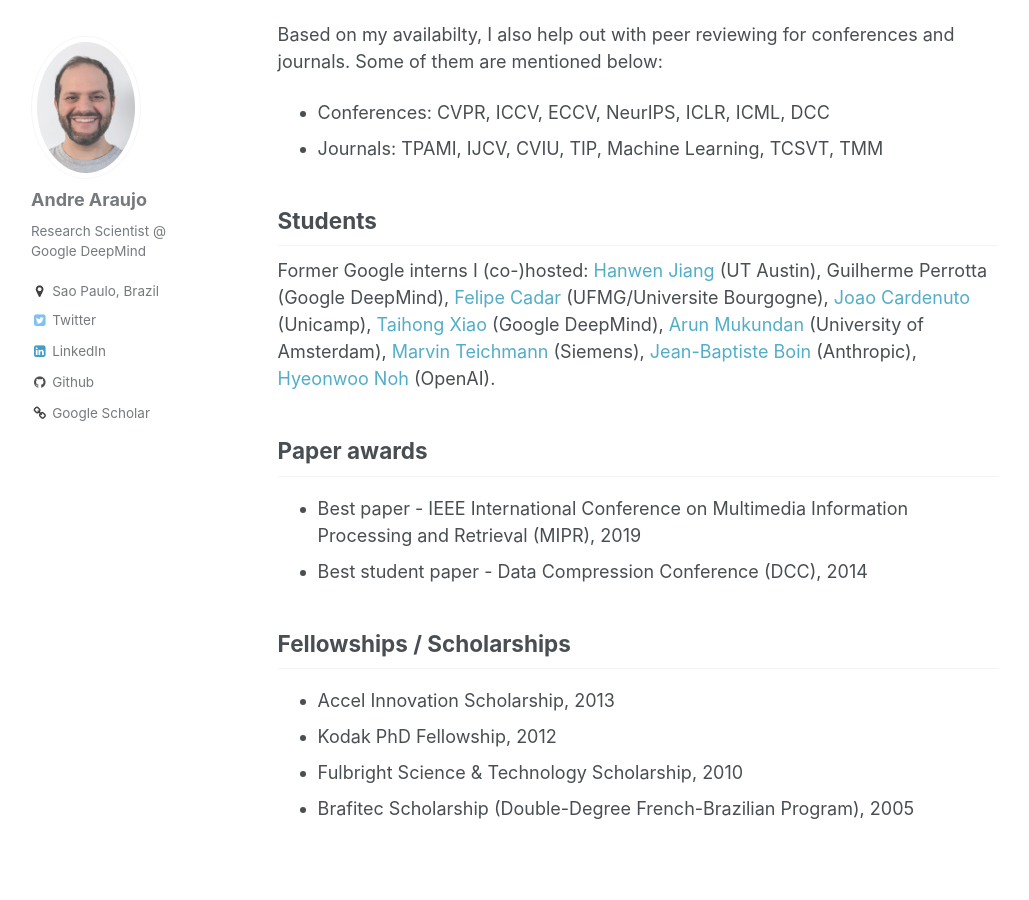
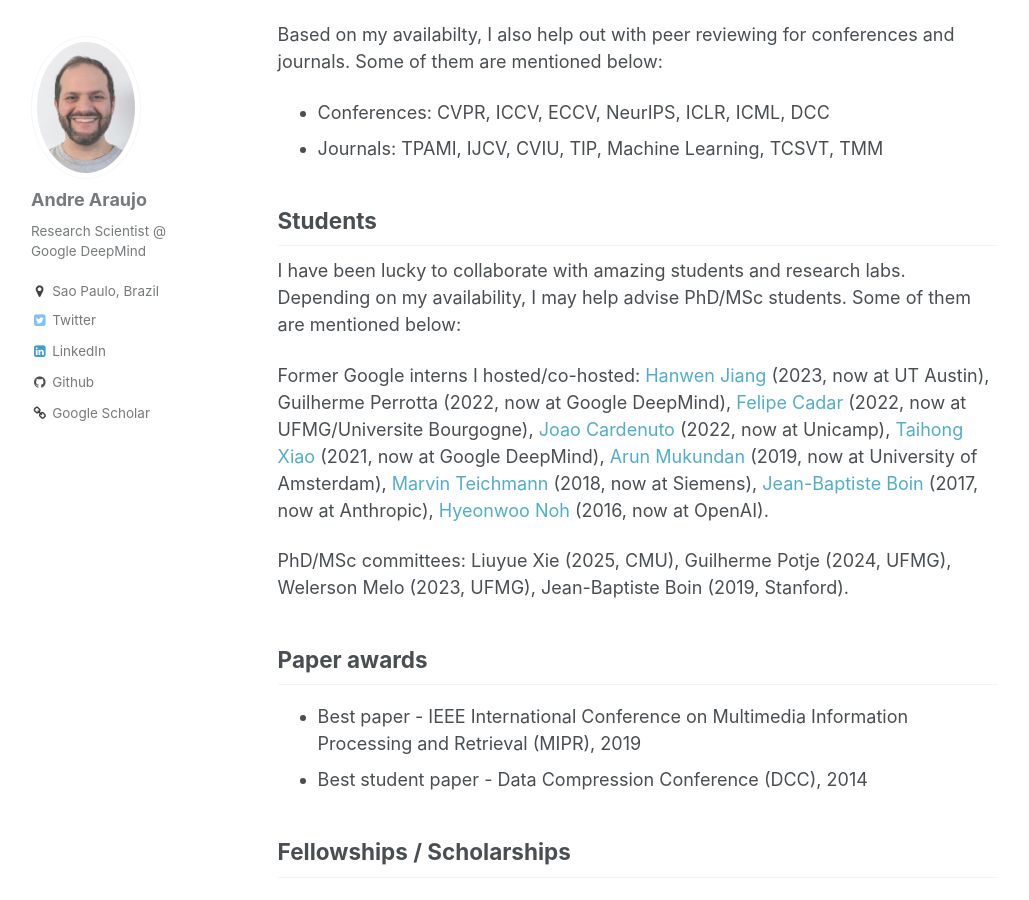
Before and after one commit to andrefaraujo/andrefaraujo.github.io, a Jekyll site: the page built from _pages/other.md, in a window 1280 px wide and 900 px high, scrolled down 335 px. Shown: the whole window, without its empty margins (27-1056 px from the left). Built offline with Jekyll 4.4.1, drawn with Linux system fonts in a browser that asks for light colours.

Commit message:
student collaborations

```diff
--- a/_pages/other.md
+++ b/_pages/other.md
@@ -21,7 +21,11 @@ journals. Some of them are mentioned below:
 
 ## Students
 
-Former Google interns I (co-)hosted: [Hanwen Jiang](https://hwjiang1510.github.io/) (UT Austin), Guilherme Perrotta (Google DeepMind), [Felipe Cadar](https://eucadar.com/) (UFMG/Universite Bourgogne), [Joao Cardenuto](https://scholar.google.com/citations?user=sEKE5nMAAAAJ) (Unicamp), [Taihong Xiao](https://prinsphield.github.io/) (Google DeepMind), [Arun Mukundan](https://scholar.google.com/citations?user=co2dwSoAAAAJ) (University of Amsterdam), [Marvin Teichmann](https://scholar.google.de/citations?user=I-ztKQsAAAAJ) (Siemens), [Jean-Baptiste Boin](https://jbboin.github.io/) (Anthropic), [Hyeonwoo Noh](https://hyeonwoonoh.github.io/) (OpenAI).
+I have been lucky to collaborate with amazing students and research labs. Depending on my availability, I may help advise PhD/MSc students. Some of them are mentioned below:
+
+Former Google interns I hosted/co-hosted: [Hanwen Jiang](https://hwjiang1510.github.io/) (2023, now at UT Austin), Guilherme Perrotta (2022, now at Google DeepMind), [Felipe Cadar](https://eucadar.com/) (2022, now at UFMG/Universite Bourgogne), [Joao Cardenuto](https://scholar.google.com/citations?user=sEKE5nMAAAAJ) (2022, now at Unicamp), [Taihong Xiao](https://prinsphield.github.io/) (2021, now at Google DeepMind), [Arun Mukundan](https://scholar.google.com/citations?user=co2dwSoAAAAJ) (2019, now at University of Amsterdam), [Marvin Teichmann](https://scholar.google.de/citations?user=I-ztKQsAAAAJ) (2018, now at Siemens), [Jean-Baptiste Boin](https://jbboin.github.io/) (2017, now at Anthropic), [Hyeonwoo Noh](https://hyeonwoonoh.github.io/) (2016, now at OpenAI).
+
+PhD/MSc committees: Liuyue Xie (2025, CMU), Guilherme Potje (2024, UFMG), Welerson Melo (2023, UFMG), Jean-Baptiste Boin (2019, Stanford).
 
 ## Paper awards
 
```
